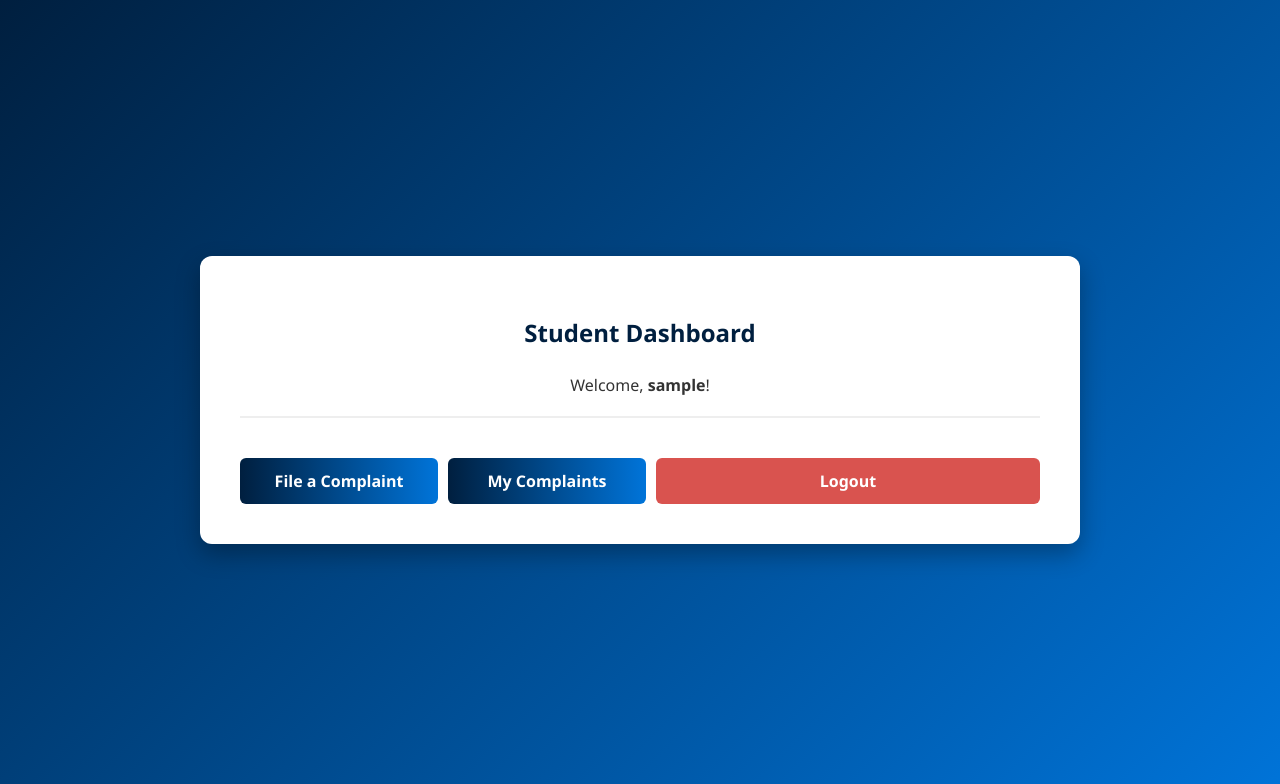
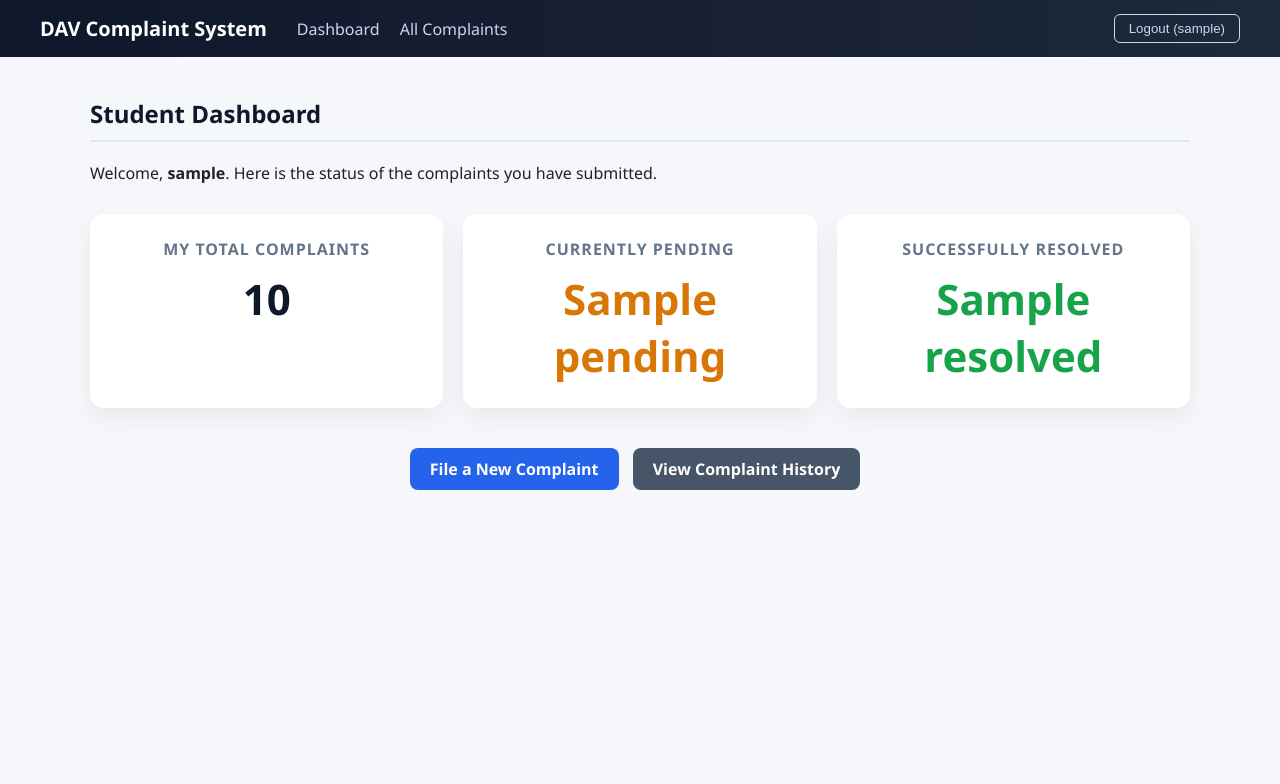
Before and after one commit to aryanMax/DAV-Complaint-Management-System, a Django app: template complaints/templates/student_dashboard.html in a window 1280 px wide. Shown: the top 784 px of the page. Run offline with Django 5.2, Linux system fonts and the light colour scheme; a user stored in the database is signed in; tables that the repository leaves empty hold one stand-in row (values such as "Sample post"); the template is opened without the code that fills it: most values are stand-ins (such as "Sample title", 1, 10 or a date in 2020).

Commit message:
Refactor student dashboard template to extend base

```diff
--- a/complaints/templates/student_dashboard.html
+++ b/complaints/templates/student_dashboard.html
@@ -1,24 +1,28 @@
-{% load static %}
-<!DOCTYPE html>
-<html lang="en">
-<head>
-    <meta charset="UTF-8">
-    <title>Student Dashboard</title>
-    <link rel="stylesheet" href="{% static 'css/style.css' %}">
-</head>
-<body>
-    <div class="auth-container" style="max-width: 800px;">
-        <h2>Student Dashboard</h2>
-        <p style="text-align: center;">Welcome, <strong>{{ request.user.username }}</strong>!</p>
+{% extends "complaints/base.html" %}
 
-        <hr style="border: 1px solid #eee; margin: 20px 0;">
+{% block title %}Student Dashboard{% endblock %}
 
-        <div style="display: flex; justify-content: space-between; gap: 10px; margin-top: 30px;">
-            <a href="{% url 'create_complaint' %}" class="submit-btn" style="text-align: center; text-decoration: none; flex: 1;">File a Complaint</a>
-            <a href="{% url 'my_complaints' %}" class="submit-btn" style="text-align: center; text-decoration: none; flex: 1;">My Complaints</a>
+{% block content %}
+    <h2 style="color: #0f172a; border-bottom: 2px solid #e2e8f0; padding-bottom: 10px;">Student Dashboard</h2>
+    <p>Welcome, <strong>{{ request.user.username }}</strong>. Here is the status of the complaints you have submitted.</p>
 
+    <div class="stats-grid">
+        <div class="stat-card">
+            <h3>My Total Complaints</h3>
+            <div class="stat-number">{{ total }}</div>
+        </div>
+        <div class="stat-card">
+            <h3>Currently Pending</h3>
+            <div class="stat-number" style="color: #d97706;">{{ pending }}</div>
+        </div>
+        <div class="stat-card">
+            <h3>Successfully Resolved</h3>
+            <div class="stat-number" style="color: #16a34a;">{{ resolved }}</div>
+        </div>
+    </div>
 
-<a href="/logout/" class="submit-btn" style="text-align: center; text-decoration: none; width: 45%; background: #d9534f;">Logout</a>
+    <div style="text-align: center;">
+        <a href="{% url 'create_complaint' %}" class="action-btn">File a New Complaint</a>
+        <a href="{% url 'my_complaints' %}" class="action-btn" style="background: #475569;">View Complaint History</a>
     </div>
-</body>
-</html>
+{% endblock %}
```
